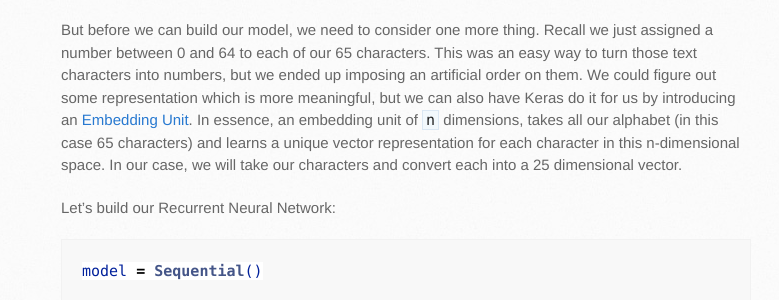
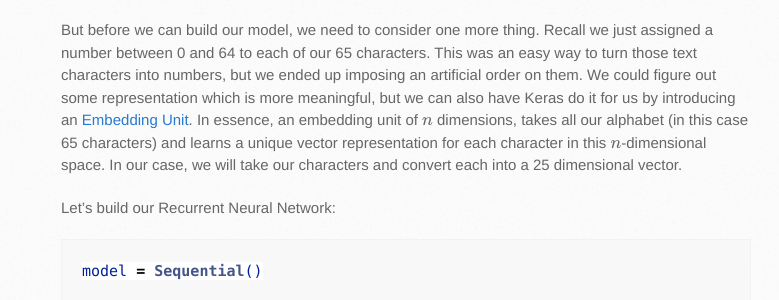
Before and after one commit to bshabashFD/bshabashFD.github.io_old2, a Jekyll site: the page built from _posts/2019-08-03-how-to-use-text-with-rnn.md, in a window 1280 px wide and 900 px high, scrolled down 4850 px. Shown: the part 149-449 px from the top of the window, without its empty margins (109-888 px from the left). Built offline with Jekyll 4.4.1, drawn with Linux system fonts in a browser that asks for light colours; formulas are drawn with MathJax 3; a script that is not in the unit is left out.

````diff
--- a/_posts/2019-08-03-how-to-use-text-with-rnn.md
+++ b/_posts/2019-08-03-how-to-use-text-with-rnn.md
@@ -188,7 +188,7 @@ print(y_data_np.shape)
 
 Finally we can create our model and train it. We’re going to use Long-Short Term Memory units ([LSTM units](https://en.wikipedia.org/wiki/Long_short-term_memory)) as our recurrent units, but you can experiment with Gated Recurrent Units (GRUs) as well.
 
-But before we can build our model, we need to consider one more thing. Recall we just assigned a number between 0 and 64 to each of our 65 characters. This was an easy way to turn those text characters into numbers, but we ended up imposing an artificial order on them. We could figure out some representation which is more meaningful, but we can also have Keras do it for us by introducing an [Embedding Unit](https://keras.io/layers/embeddings/). In essence, an embedding unit of `n` dimensions, takes all our alphabet (in this case 65 characters) and learns a unique vector representation for each character in this n-dimensional space. In our case, we will take our characters and convert each into a 25 dimensional vector.
+But before we can build our model, we need to consider one more thing. Recall we just assigned a number between 0 and 64 to each of our 65 characters. This was an easy way to turn those text characters into numbers, but we ended up imposing an artificial order on them. We could figure out some representation which is more meaningful, but we can also have Keras do it for us by introducing an [Embedding Unit](https://keras.io/layers/embeddings/). In essence, an embedding unit of $n$ dimensions, takes all our alphabet (in this case 65 characters) and learns a unique vector representation for each character in this $n$-dimensional space. In our case, we will take our characters and convert each into a 25 dimensional vector.
 
 Let’s build our Recurrent Neural Network:
 ```python
````
